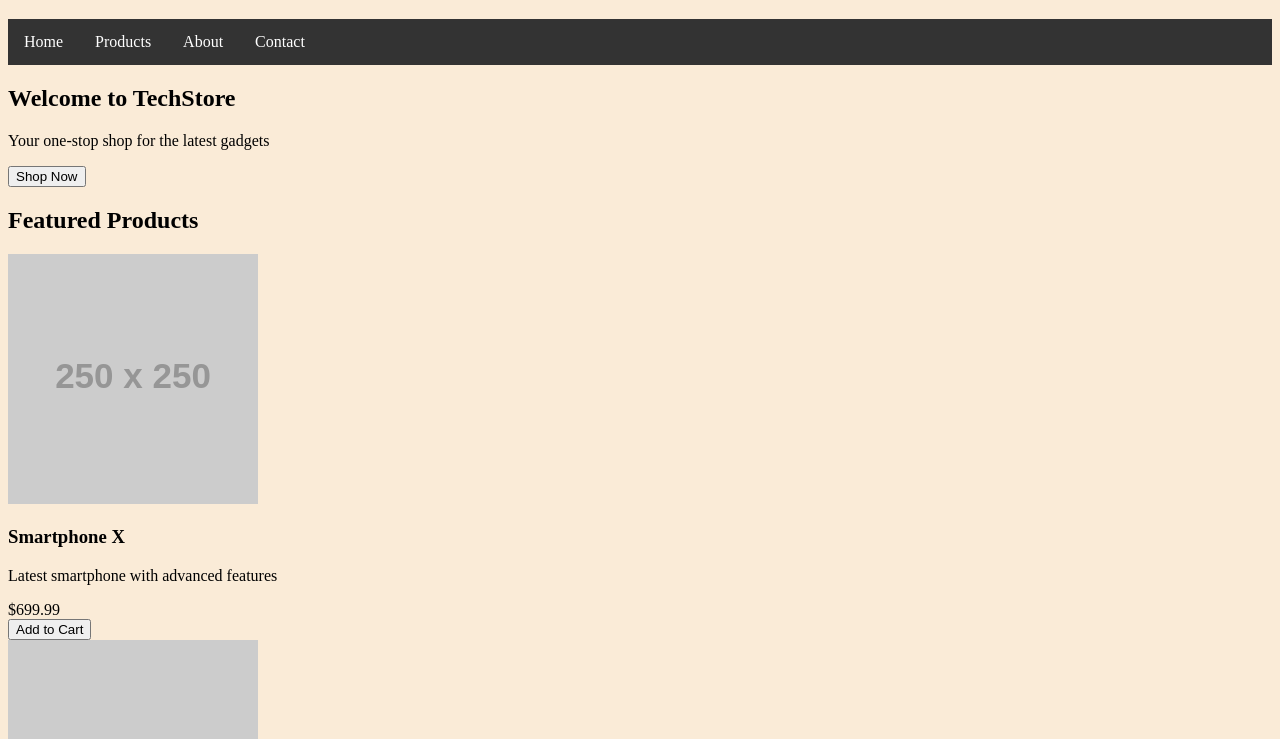
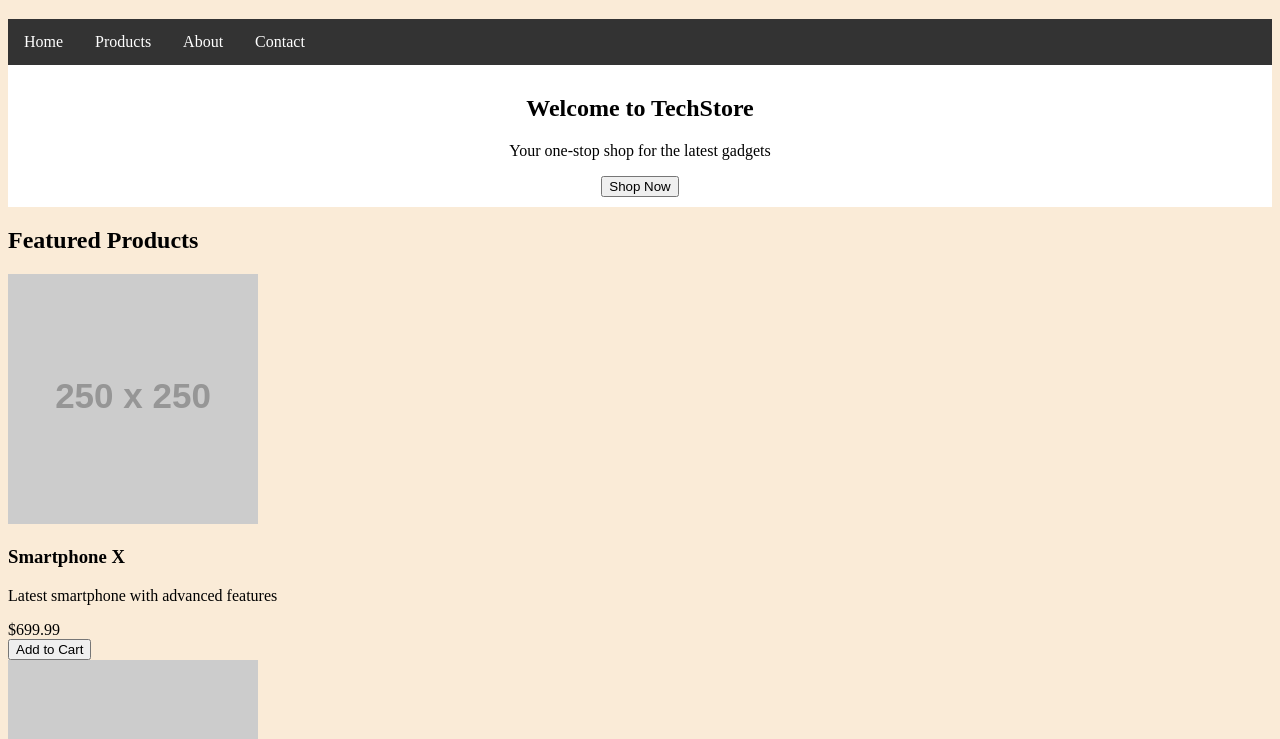
Before and after one commit to DylanSaligan/Simple_Ecommerce_Saligan, a plain HTML site: page index.html in a window 1280 px wide. Shown: the part 61-800 px from the top of the page. Drawn offline with Linux system fonts and the light colour scheme; placeholder pictures from the web are drawn by us.

Commit message:
Modified the banner and centered the text, also added padding

```diff
--- a/style.css
+++ b/style.css
@@ -24,3 +24,8 @@ ul {
   ul li a:hover {
     background-color: #111111;
   }
+.hero {
+    background-color: white;
+    text-align: center;
+    padding: 10px;
+}
```
